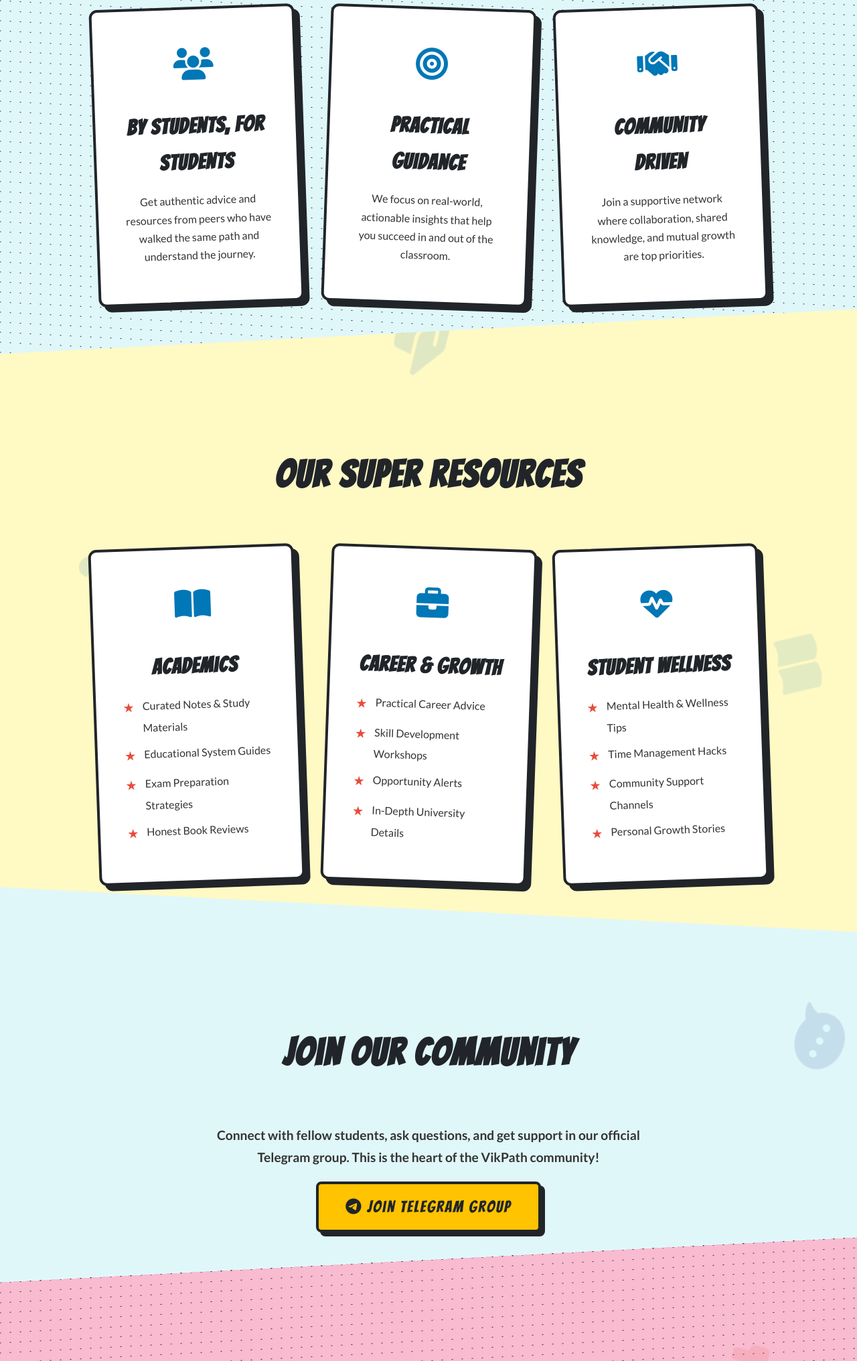
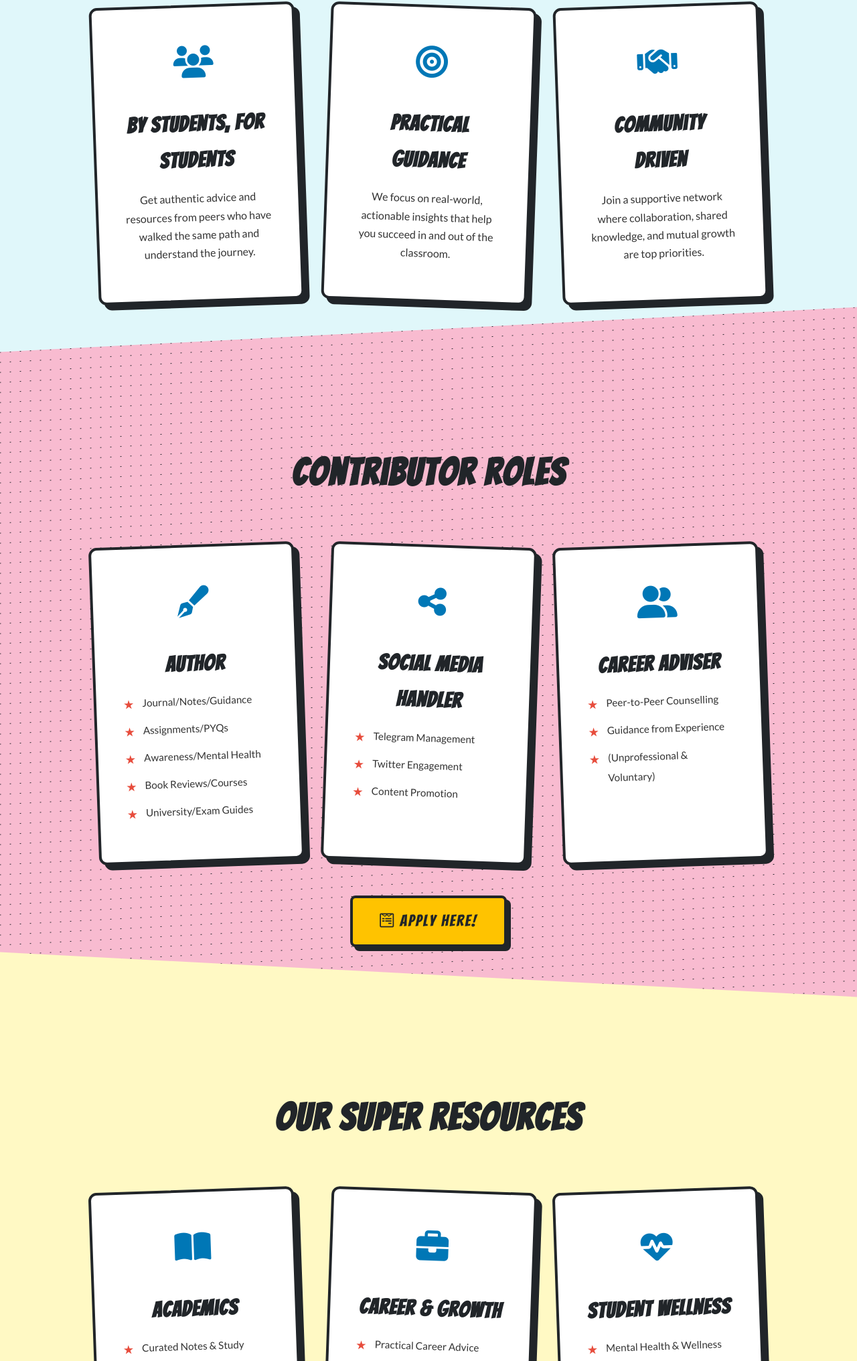
Before and after one commit to vikpath/vikpath.github.io, a plain HTML site: page index.html in a window 1280 px wide. Shown: the part 768-2800 px from the top of the page at 67% size. Drawn offline with Linux system fonts and the light colour scheme.

Commit message:
Update index.html

```diff
--- a/index.html
+++ b/index.html
@@ -168,11 +168,6 @@
         }
 
         /* Hero Section */
-        .hero {
-            background: var(--accent-yellow);
-            text-align: center;
-        }
-
         .hero-title {
             font-family: var(--comic-font);
             font-size: 5rem;
@@ -181,14 +176,6 @@
             margin: 0 0 20px 0;
             line-height: 1;
             animation: title-pop-in 1s ease-out 0.2s backwards;
-        }
-
-        .hero-subtitle {
-            font-size: 1.25rem;
-            font-weight: 700;
-            max-width: 600px;
-            margin: 0 auto 40px auto;
-            color: var(--title-black);
         }
 
         /* Section Specific Backgrounds & Effects */
@@ -202,48 +189,26 @@
             z-index: 1;
         }
 
-        .background-elements i {
-            position: absolute;
-            color: var(--primary-blue);
-            opacity: 0.1;
-            animation: float 20s infinite linear;
+        #home-hero { background-color: var(--accent-yellow); text-align: center; }
+        #about { background-color: var(--section-bg-about); }
+        #contribute { background-color: var(--section-bg-contribute); }
+        #resources { background-color: var(--section-bg-resources); }
+        #join { background-color: var(--section-bg-join); }
+
+        /* Manga Style Backgrounds */
+        .manga-speed-lines {
+            background-image: repeating-radial-gradient(circle at 50% 50%, rgba(0,0,0,0.05) 0, rgba(0,0,0,0.05) 2px, transparent 2px, transparent 10px);
         }
 
-        #about {
-            background-color: var(--section-bg-about);
+        .manga-sunburst {
+            background-image: repeating-conic-gradient(rgba(0,0,0,0.05) 0% 1%, transparent 1% 5%);
+        }
+
+        .halftone-dots {
             background-image: radial-gradient(var(--title-black) 1px, transparent 1px);
             background-size: 15px 15px;
             background-position: -7px -7px;
         }
-        #resources { background-color: var(--section-bg-resources); }
-        #join { background-color: var(--section-bg-join); }
-        #contribute {
-            background-color: var(--section-bg-contribute);
-            background-image: radial-gradient(var(--title-black) 1px, transparent 1px);
-            background-size: 15px 15px;
-            background-position: -7px -7px;
-        }
-
-        /* Thematic background icons */
-        .resources-bg i { color: var(--primary-blue); opacity: 0.08; }
-        .resources-bg i:nth-child(1) { top: 10%; left: 5%; font-size: 4rem; animation-duration: 22s; }
-        .resources-bg i:nth-child(2) { top: 20%; left: 85%; font-size: 5rem; animation-duration: 25s; }
-        .resources-bg i:nth-child(3) { top: 70%; left: 10%; font-size: 6rem; animation-duration: 20s; }
-        .resources-bg i:nth-child(4) { top: 80%; left: 90%; font-size: 4.5rem; animation-duration: 28s; }
-        .resources-bg i:nth-child(5) { top: 40%; left: 45%; font-size: 5.5rem; animation-duration: 18s; }
-
-        .join-bg i { color: var(--dark-blue); opacity: 0.1; }
-        .join-bg i:nth-child(1) { top: 15%; left: 8%; font-size: 5rem; animation-duration: 13s; }
-        .join-bg i:nth-child(2) { top: 25%; left: 88%; font-size: 6rem; animation-duration: 16s; }
-        .join-bg i:nth-child(3) { top: 75%; left: 12%; font-size: 7rem; animation-duration: 11s; }
-        .join-bg i:nth-child(4) { top: 85%; left: 92%; font-size: 5.5rem; animation-duration: 19s; }
-
-        .contribute-bg i { color: var(--accent-red); opacity: 0.1; }
-        .contribute-bg i:nth-child(1) { top: 10%; left: 15%; font-size: 4rem; animation-duration: 14s; }
-        .contribute-bg i:nth-child(2) { top: 30%; left: 80%; font-size: 5rem; animation-duration: 17s; }
-        .contribute-bg i:nth-child(3) { top: 60%; left: 20%; font-size: 6rem; animation-duration: 12s; }
-        .contribute-bg i:nth-child(4) { top: 80%; left: 85%; font-size: 4.5rem; animation-duration: 21s; }
-
 
         /* Section Titles */
         .section-title {
@@ -334,12 +299,13 @@
             list-style: none;
             padding: 0;
             text-align: left;
+            font-size: 0.95em;
         }
 
         .card-list li {
             padding-left: 1.8em;
             text-indent: -1.8em;
-            margin-bottom: 12px;
+            margin-bottom: 10px;
         }
 
         .card-list li::before {
@@ -480,12 +446,6 @@
         }
 
         /* Animation Keyframes */
-        @keyframes float {
-            0% { transform: translateY(0) rotate(0deg); }
-            50% { opacity: 0.15; }
-            100% { transform: translateY(-1200px) rotate(360deg); }
-        }
-
         @keyframes title-pop-in {
             0% { transform: scale(0.5); opacity: 0; }
             60% { transform: scale(1.1); opacity: 1; }
@@ -567,22 +527,22 @@
         <nav class="main-nav">
             <ul>
                 <li><a href="#about">About</a></li>
+                <li><a href="#contribute">Contribute</a></li>
                 <li><a href="#resources">Resources</a></li>
                 <li><a href="#join">Join</a></li>
-                <li><a href="#contribute">Contribute</a></li>
-                <li><a href="https://vikpath.blogspot.com" target="_blank">Blog</a></li>
             </ul>
         </nav>
     </header>
 
     <!-- Main Content -->
     <main>
-        <!-- Hero Section -->
-        <section class="hero">
+        <!-- Home Hero Section -->
+        <section id="home-hero">
+            <div class="background-elements manga-speed-lines"></div>
             <div class="section-content">
                 <h1 class="hero-title">Your Adventure Awaits!</h1>
-                <p class="hero-subtitle">The ultimate student-powered guide for crushing your goals and navigating your educational journey!</p>
-                <a href="#about" class="cta-button">Start Here!</a>
+                <p style="font-size: 1.2rem; font-weight: 700; max-width: 700px; margin: 0 auto 40px auto;">VikPath is an educational community for students to help each other. It's a site made by students, for students, and managed by the public (students).</p>
+                <a href="https://vikpath.blogspot.com" class="cta-button" target="_blank">Explore Our Blog!</a>
             </div>
         </section>
 
@@ -616,14 +576,55 @@
             </div>
         </section>
 
+        <section id="contribute">
+             <div class="background-elements halftone-dots"></div>
+             <div class="section-content">
+                <h2 class="section-title">Contributor Roles</h2>
+                <div class="card-grid">
+                    <div class="card">
+                        <div class="card-content">
+                            <div class="card-icon"><i class="fas fa-pen-fancy"></i></div>
+                            <h3 class="card-title">Author</h3>
+                            <ul class="card-list">
+                                <li>Journal/Notes/Guidance</li>
+                                <li>Assignments/PYQs</li>
+                                <li>Awareness/Mental Health</li>
+                                <li>Book Reviews/Courses</li>
+                                <li>University/Exam Guides</li>
+                            </ul>
+                        </div>
+                    </div>
+                    <div class="card">
+                         <div class="card-content">
+                            <div class="card-icon"><i class="fas fa-share-alt"></i></div>
+                            <h3 class="card-title">Social Media Handler</h3>
+                            <ul class="card-list">
+                                <li>Telegram Management</li>
+                                <li>Twitter Engagement</li>
+                                <li>Content Promotion</li>
+                            </ul>
+                        </div>
+                    </div>
+                    <div class="card">
+                         <div class="card-content">
+                            <div class="card-icon"><i class="fas fa-user-friends"></i></div>
+                            <h3 class="card-title">Career Adviser</h3>
+                            <ul class="card-list">
+                                <li>Peer-to-Peer Counselling</li>
+                                <li>Guidance from Experience</li>
+                                <li>(Unprofessional & Voluntary)</li>
+                            </ul>
+                        </div>
+                    </div>
+                </div>
+                <div style="text-align: center; margin-top: 50px;">
+                    <a href="https://forms.gle/mWjYX6FDQBwXkVYEA" class="cta-button" target="_blank"><i class="fab fa-wpforms"></i> Apply Here!</a>
+                </div>
+            </div>
+        </section>
+
         <section id="resources">
-             <div class="background-elements resources-bg">
-                <i class="fas fa-book-open"></i>
-                <i class="fas fa-graduation-cap"></i>
-                <i class="fas fa-lightbulb"></i>
-                <i class="fas fa-book-open"></i>
-                <i class="fas fa-graduation-cap"></i>
-             </div>
+             <div class="background-elements"></div>
              <div class="section-content">
                 <h2 class="section-title">Our Super Resources</h2>
                 <div class="card-grid">
@@ -668,33 +669,12 @@
         </section>
 
         <section id="join">
-            <div class="background-elements join-bg">
-                <i class="fas fa-comments"></i>
-                <i class="fas fa-comment-dots"></i>
-                <i class="fas fa-comments"></i>
-                <i class="fas fa-comment-dots"></i>
-            </div>
+            <div class="background-elements manga-sunburst"></div>
             <div class="section-content">
                 <h2 class="section-title">Join Our Community</h2>
                 <div style="max-width: 700px; margin: 0 auto; text-align: center;">
                     <p style="font-size: 1.2rem; font-weight: 700;">Connect with fellow students, ask questions, and get support in our official Telegram group. This is the heart of the VikPath community!</p>
                     <a href="https://t.me/VikPathTalks" class="cta-button" target="_blank"><i class="fab fa-telegram-plane"></i> Join Telegram Group</a>
-                </div>
-            </div>
-        </section>
-
-        <section id="contribute">
-            <div class="background-elements contribute-bg">
-                <i class="fas fa-pencil-alt"></i>
-                <i class="fas fa-bullhorn"></i>
-                <i class="fas fa-pencil-alt"></i>
-                <i class="fas fa-bullhorn"></i>
-            </div>
-            <div class="section-content">
-                <h2 class="section-title">Become a Contributor!</h2>
-                <div style="max-width: 700px; margin: 0 auto; text-align: center;">
-                    <p style="font-size: 1.2rem; font-weight: 700;">VikPath's impact is driven by its dedicated student contributors. Join our team to gain valuable experience, enhance your resume, and give back to the student community.</p>
-                    <a href="https://forms.gle/mWjYX6FDQBwXkVYEA" class="cta-button" target="_blank"><i class="fab fa-wpforms"></i> Apply Here!</a>
                 </div>
             </div>
         </section>
```
